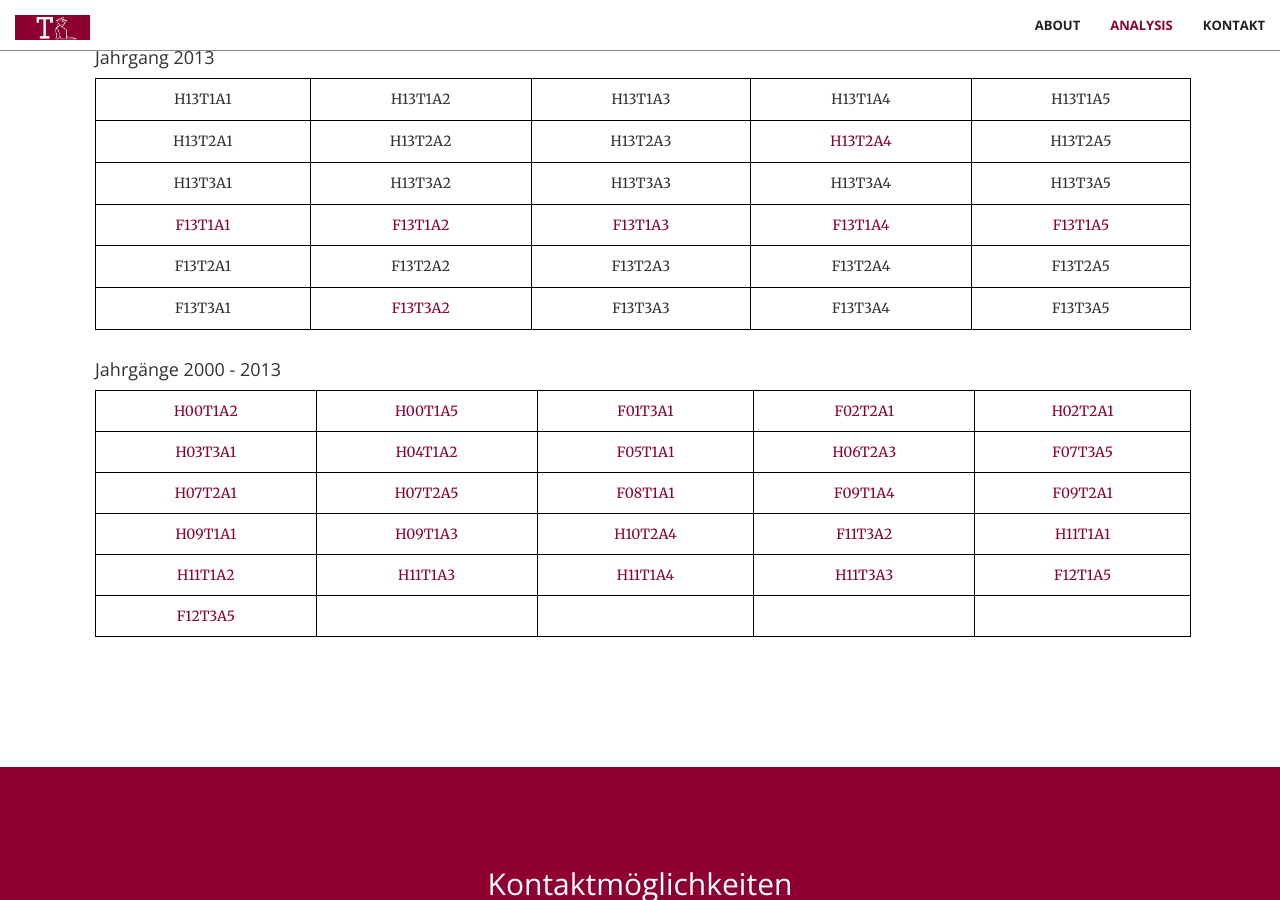
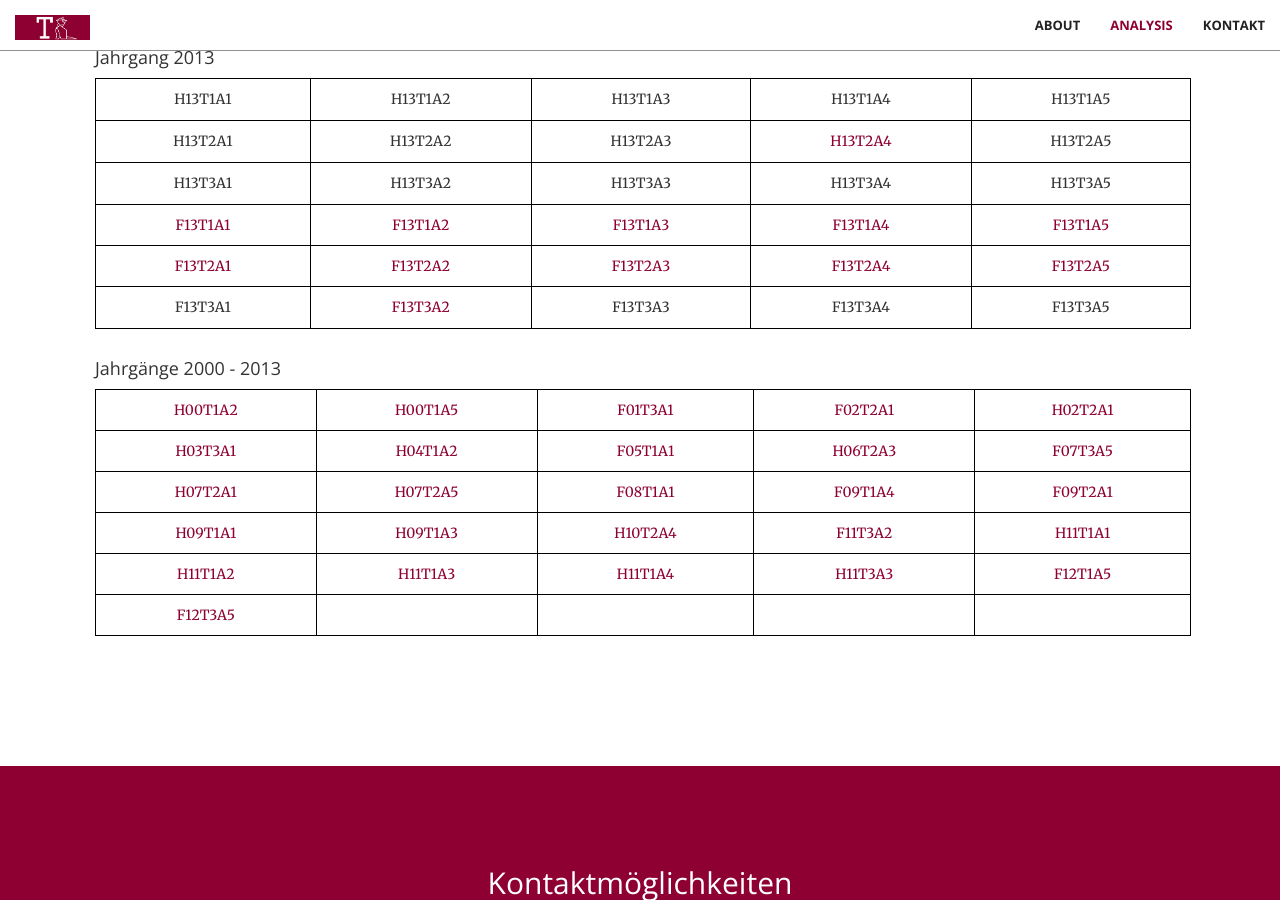
Before and after one commit to trabaldini/trabaldini.github.io, a Jekyll site: the page built from index.html, in a window 1280 px wide and 900 px high, scrolled down 5314 px. Built offline with Jekyll 4.4.1, drawn with Linux system fonts in a browser that asks for light colours; some web fonts are replaced.

Commit message:
Adds F13T2 solutions

```diff
--- a/_includes/math.html
+++ b/_includes/math.html
@@ -1358,19 +1358,19 @@
                             </tr>
                             <tr>
                                 <td>
-                                    <p>F13T2A1</p>
-                                </td>
-                                <td>
-                                    <p>F13T2A2</p>
-                                </td>
-                                <td>
-                                    <p>F13T2A3</p>
-                                </td>
-                                <td>
-                                    <p>F13T2A4</p>
-                                </td>
-                                <td>
-                                    <p>F13T2A5</p>
+                                    <a href="aufg/F13T2A1_FT.pdf" target="_blank">F13T2A1</a>
+                                </td>
+                                <td>
+                                    <a href="aufg/F13T2A2_FT.pdf" target="_blank">F13T2A2</a>
+                                </td>
+                                <td>
+                                    <a href="aufg/F13T2A3_DGL.pdf" target="_blank">F13T2A3</a>
+                                </td>
+                                <td>
+                                    <a href="aufg/F13T2A4_DGL.pdf" target="_blank">F13T2A4</a>
+                                </td>
+                                <td>
+                                    <a href="aufg/F13T2A5_DGL.pdf" target="_blank">F13T2A5</a>
                                 </td>
                             </tr>
                             <tr>
```
Also changed, not shown: 5 other files.
